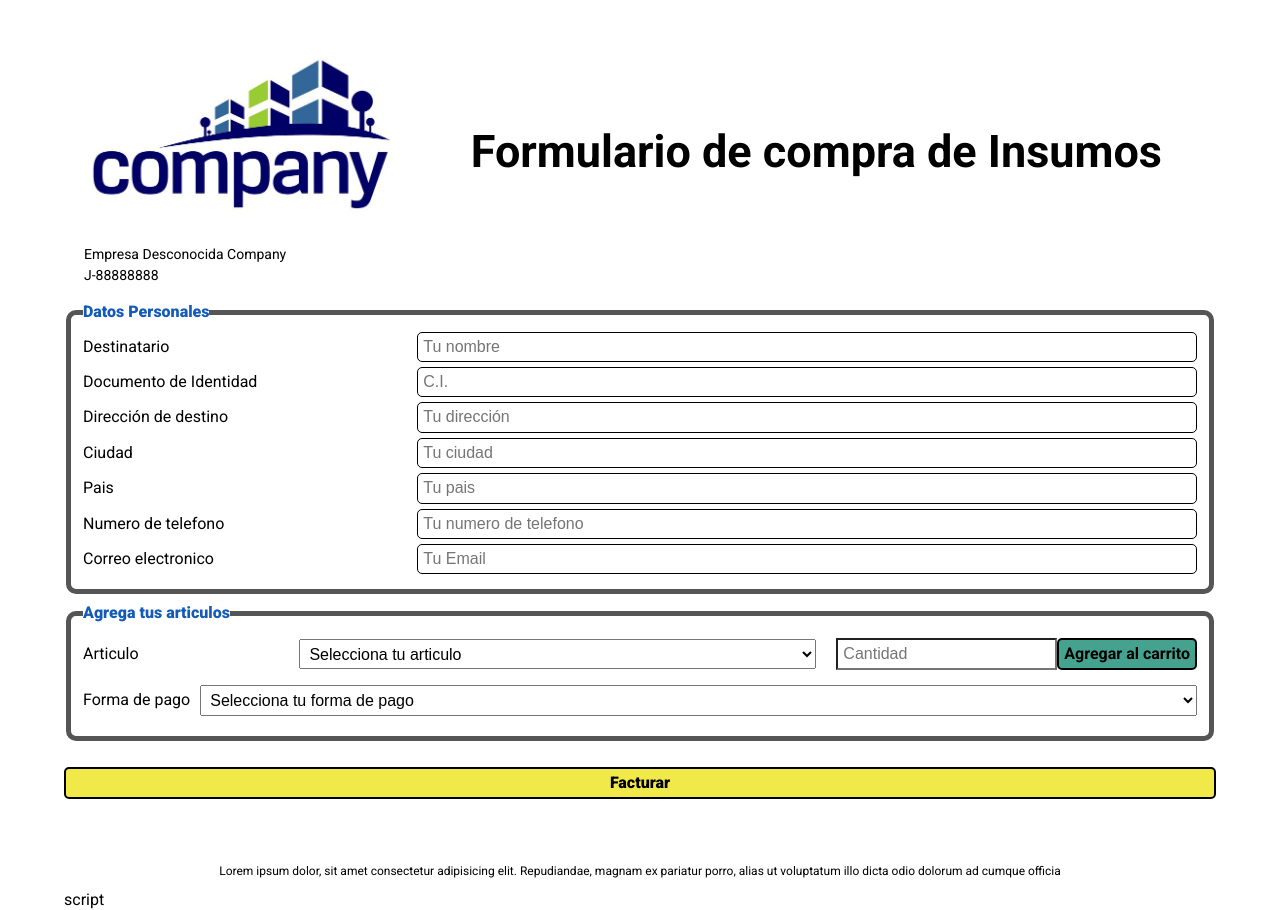
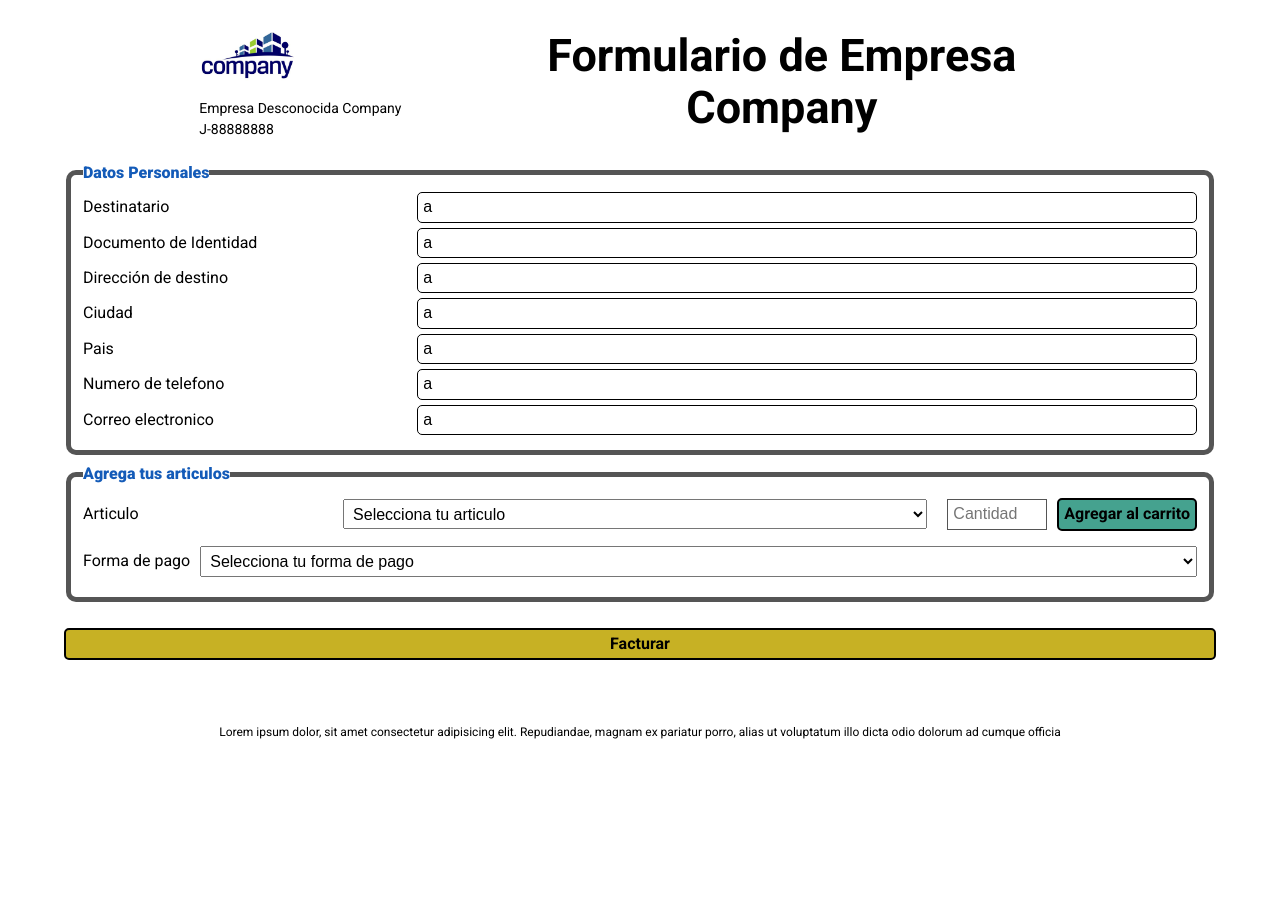
Before and after one commit to JPuente25/billing_for_business, a website: page index.html in a window 1280 px wide. After the commit the page ends 800 px from the top, so only its background shows below. Drawn offline with Linux system fonts and the light colour scheme.

Commit message:
Cambios en estilos

```diff
--- a/index.html
+++ b/index.html
@@ -4,26 +4,32 @@
         <meta charset="UTF-8" />
         <meta http-equiv="X-UA-Compatible" content="IE=edge" />
         <meta name="viewport" content="width=device-width, initial-scale=1.0" />
-        <title>Creador de Registros</title>
-        <link rel="preconnect" href="https://fonts.googleapis.com">
-<link rel="preconnect" href="https://fonts.gstatic.com" crossorigin>
-<link href="https://fonts.googleapis.com/css2?family=Roboto:wght@400;700;900&display=swap" rel="stylesheet">
-        <link rel="preload" href="src/css/normalize.css" as="style">
-        <link rel="stylesheet" href="src/css/normalize.css">
-        <link rel="preload" href="src/css/styles.css" as="style">
-        <link rel="stylesheet" href="src/css/styles.css">
+        <title>Control de Mercancía</title>
+        <link rel="preconnect" href="https://fonts.googleapis.com" />
+        <link rel="preconnect" href="https://fonts.gstatic.com" crossorigin />
+        <link
+            href="https://fonts.googleapis.com/css2?family=Roboto:wght@400;700;900&display=swap"
+            rel="stylesheet"
+        />
+        <link rel="preload" href="src/css/normalize.css" as="style" />
+        <link rel="stylesheet" href="src/css/normalize.css" />
+        <link rel="preload" href="src/css/styles.css" as="style" />
+        <link rel="stylesheet" href="src/css/styles.css" />
     </head>
     <body>
         <header class="header">
             <div class="header__empresa">
-                <img c  lass="header__logo no-margin" src="src/img/logoempresa.jpg" alt="logo de la empresa" />
+                <img
+                    class="header__logo no-margin"
+                    src="src/img/logoempresa.jpg"
+                    alt="logo de la empresa"
+                />
                 <p class="header__nombre no-margin">Empresa Desconocida Company</p>
                 <p class="header__rif no-margin">J-88888888</p>
             </div>
             <div class="header__titulo">
-                <h1 >Formulario de compra de Insumos</h1>
+                <h1>Formulario de Empresa Company</h1>
             </div>
-
         </header>
         <main class="container">
             <form action="" class="formulario">
@@ -32,37 +38,67 @@
 
                     <div class="datos datos__nombre">
                         <label for="nombre">Destinatario</label>
-                        <input type="text" placeholder="Tu nombre" id="nombre" class="nombre__input"/>
+                        <input
+                            type="text"
+                            placeholder="Nombre o Empresa"
+                            id="nombre"
+                            class="nombre__input"
+                            value="a"
+                        />
                     </div>
 
                     <div class="datos datos__ci">
                         <label for="ci">Documento de Identidad</label>
-                        <input type="number" placeholder="C.I." id="ci" class="ci__input" />
+                        <input type="text" value="a" placeholder="C.I. o RIF" id="ci" class="ci__input" />
                     </div>
 
                     <div class="datos datos__direccion">
                         <label for="direccion">Dirección de destino</label>
-                        <input type="text" placeholder="Tu dirección" id="direccion" class="direccion__input"/>
+                        <input
+                        value="a"
+                            type="text"
+                            placeholder="Ej. Sector 18 de Octubre, Av. 5"
+                            id="direccion"
+                            class="direccion__input"
+                        />
                     </div>
 
                     <div class="datos datos__ciudad">
                         <label for="ciudad">Ciudad</label>
-                        <input type="text" placeholder="Tu ciudad" id="ciudad" class="ciudad__input"/>
+                        <input
+                        value="a"
+                            type="text"
+                            placeholder="Ej. Maracaibo"
+                            id="ciudad"
+                            class="ciudad__input"
+                        />
                     </div>
 
                     <div class="datos datos__pais">
                         <label for="pais">Pais</label>
-                        <input type="text" placeholder="Tu pais" id="pais" class="pais__input"/>
+                        <input type="text" value="a" placeholder="Ej. Venezuela" id="pais" class="pais__input" />
                     </div>
 
                     <div class="datos datos__tlf">
                         <label for="tlf">Numero de telefono</label>
-                        <input type="number" placeholder="Tu numero de telefono" id="tlf" class="tlf__input"/>
+                        <input
+                        value="a"
+                            type="text"
+                            placeholder="+58-4241680085"
+                            id="tlf"
+                            class="tlf__input"
+                        />
                     </div>
 
                     <div class="datos datos__email">
                         <label for="email">Correo electronico</label>
-                        <input type="email" placeholder="Tu Email" id="email" class="email__input"/>
+                        <input
+                        value="a"
+                            type="email"
+                            placeholder="correo@correo.com"
+                            id="email"
+                            class="email__input"
+                        />
                     </div>
                 </fieldset>
 
@@ -70,14 +106,23 @@
                     <legend>Agrega tus articulos</legend>
 
                     <div class="articulos__articulo articulo">
-
                         <div class="zona--articulo">
                             <label for="art">Articulo</label>
                             <select name="" id="art" class="articulos__select">
-                                <option class = "option__disabled"selected disabled>Selecciona tu articulo</option>
+                                <option class="option__disabled" selected disabled>
+                                    Selecciona tu articulo
+                                </option>
                             </select>
-                            <input type="number" class="articulos__cantidad" placeholder="Cantidad">
-                            <input type="button" value="Agregar al carrito" class="boton boton--agregar"/>
+                            <input
+                                type="number"
+                                class="articulos__cantidad"
+                                placeholder="Cantidad"
+                            />
+                            <input
+                                type="button"
+                                value="Agregar al carrito"
+                                class="boton boton--agregar"
+                            />
                         </div>
 
                         <div class="zona--carrito"></div>
@@ -104,6 +149,5 @@
         <script src="src/js/articulosDB.js"></script>
         <script src="src/js/classDatos.js"></script>
         <script src="src/js/main.js"></script>
-        script
     </body>
 </html>
--- a/src/css/styles.css
+++ b/src/css/styles.css
@@ -1,12 +1,14 @@
 /* GLOBALES */
 :root{
     --fuenteTexto: 'Roboto', sans-serif;
+
     --azul: hsl(214, 80%, 40%);
     --gris: #AEB6C2;
     --negro: black;
     --blanco: white;
     --turquesa: #45A28F;
-    --amarillo: rgb(241, 233, 73);
+    --amarillo: rgb(199, 177, 36);
+    --amarilloSecundario: rgb(244, 230, 143);
     --grisOscuro: #555;
     --rojo: rgb(238, 72, 72);
 
@@ -20,10 +22,10 @@ html{
 }
 
 body {
+    background-color: var(--blanco);
     color: var(--negro);
     font-family: var(--fuenteTexto) ;
     font-size: 16px;
-    font-weight:400;
     max-width: 90%;
     margin: 0 auto;
 }
@@ -39,10 +41,6 @@ h1{
 
 p{
     text-align: center;
-}
-
-img{
-    max-width: 100%;
 }
 
 .no-margin{
@@ -75,7 +73,9 @@ input,select{
 }
 
 .header__logo{
-    max-width:20rem;
+    max-width:10rem;
+    margin-bottom: 1rem;
+    border-radius: 0;
 }
 
 .header__nombre,.header__rif{
@@ -107,6 +107,7 @@ input,select{
 
 .formulario__datos,.formulario__articulos{
     padding-top:1rem;
+    background-color: var(--blanco);
 }
 
 
@@ -138,6 +139,12 @@ input,select{
     align-items: center;
 }
 
+.articulos__cantidad{
+    border: 1px solid var(--grisOscuro);
+    width:10rem;
+    margin-right:1rem;
+}
+
 .articulos__articulo label{
     flex:20%;
     margin-right:1rem;
@@ -151,7 +158,7 @@ input,select{
 
 .boton{
     font-family: var(--fuenteTexto);
-    font-weight: bolder;
+    font-weight: 400;
     text-align: center;
     text-decoration: none;
     border: 2px solid var(--negro);
@@ -164,7 +171,6 @@ input,select{
 
 .boton--amarillo{
     background-color: var(--amarillo);
-    font-weight: 900;
 }
 
 .articulos__pago label{
@@ -205,3 +211,7 @@ input{
     background-color: var(--gris);
     border-radius: 1rem;
 }
+
+.blanco{
+    background-color: var(--blanco);
+}
--- a/src/css/styles_factura.css
+++ b/src/css/styles_factura.css
@@ -1,5 +1,5 @@
 :root{
-    --fuenteTexto: 'Montserrat', sans-serif;
+    --fuenteTexto: 'Roboto', sans-serif;
 
     --azul: hsl(214, 80%, 40%);
     --gris: #AEB6C2;
@@ -12,6 +12,10 @@
 
 
 
+}
+
+p{
+    font-size: 13px;
 }
 
 .align-left{
@@ -27,7 +31,6 @@
     grid-template-columns:35% 30% 35%;
     margin-top: 3rem;
     gap: 2rem;
-    font-size: 12px;
     text-align: center;
     color: var(--gris);
 }
@@ -42,6 +45,7 @@
     display: grid;
     grid: 20% 80% / 50% 50%;
     gap:1rem;
+    font-size: 20px;
 }
 
 .destinatario__header{
@@ -55,7 +59,6 @@
 .destinatario__info,.destinatario__factura{
     display:flex;
     flex-direction: column;
-    font-size: 12px;
 }
 
 .factura__numero,.factura__fecha,.factura__vence,.factura__total{
@@ -72,6 +75,13 @@
     border-bottom: 3px solid var(--azul);
 }
 
+.articulos__header p{
+    font-size: 20px;
+    margin-bottom:5px;
+    color:black;
+    font-weight: 700;
+}
+
 .articulos__container{
     display:grid;
 }
@@ -80,7 +90,6 @@
     display:grid;
     grid-template-columns: 80% 20%;
     gap:5px;
-    font-size: 12px;
     margin-top:5px;
 }
 
@@ -99,7 +108,6 @@
 .factura__monto{
     display:grid;
     grid-template-columns: 60% 40%;
-    font-size: 12px;
 }
 
 .factura__pago{
```
Also changed, not shown: factura.html (+4 -0 lines).
